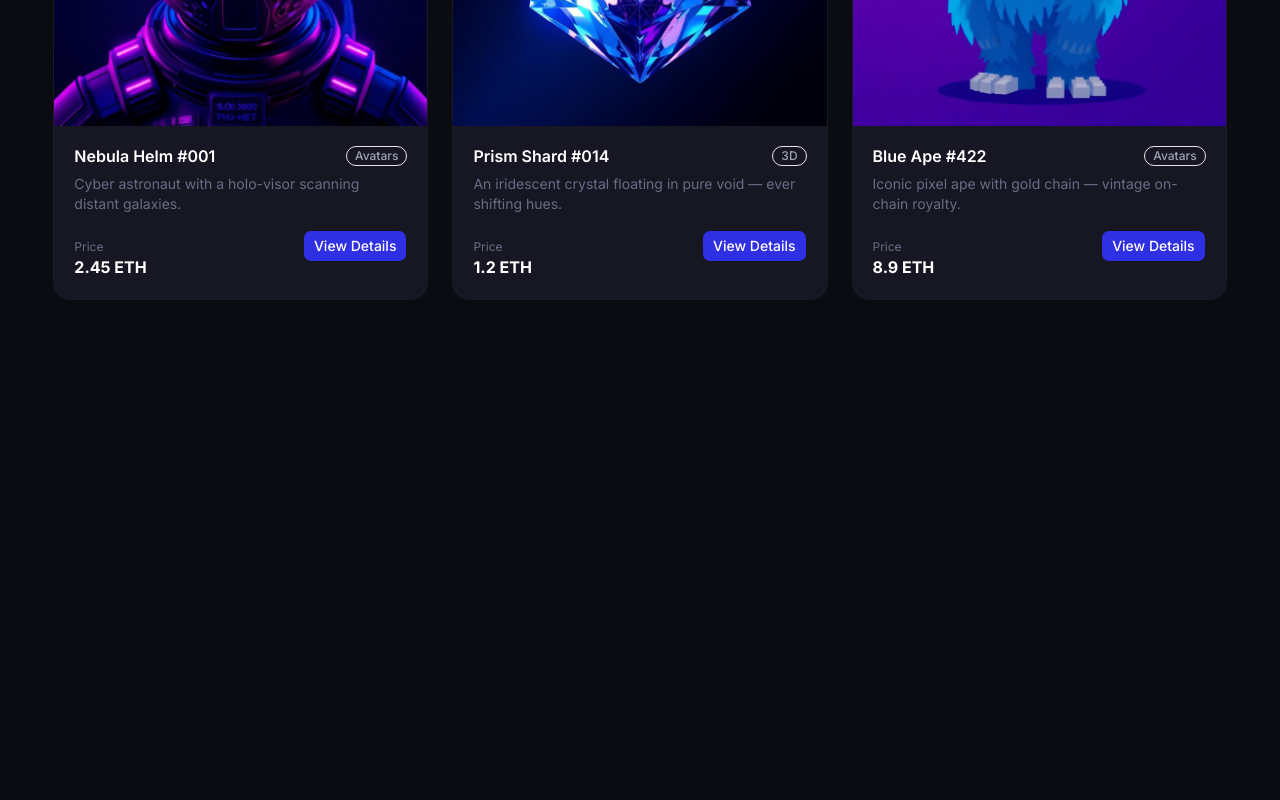
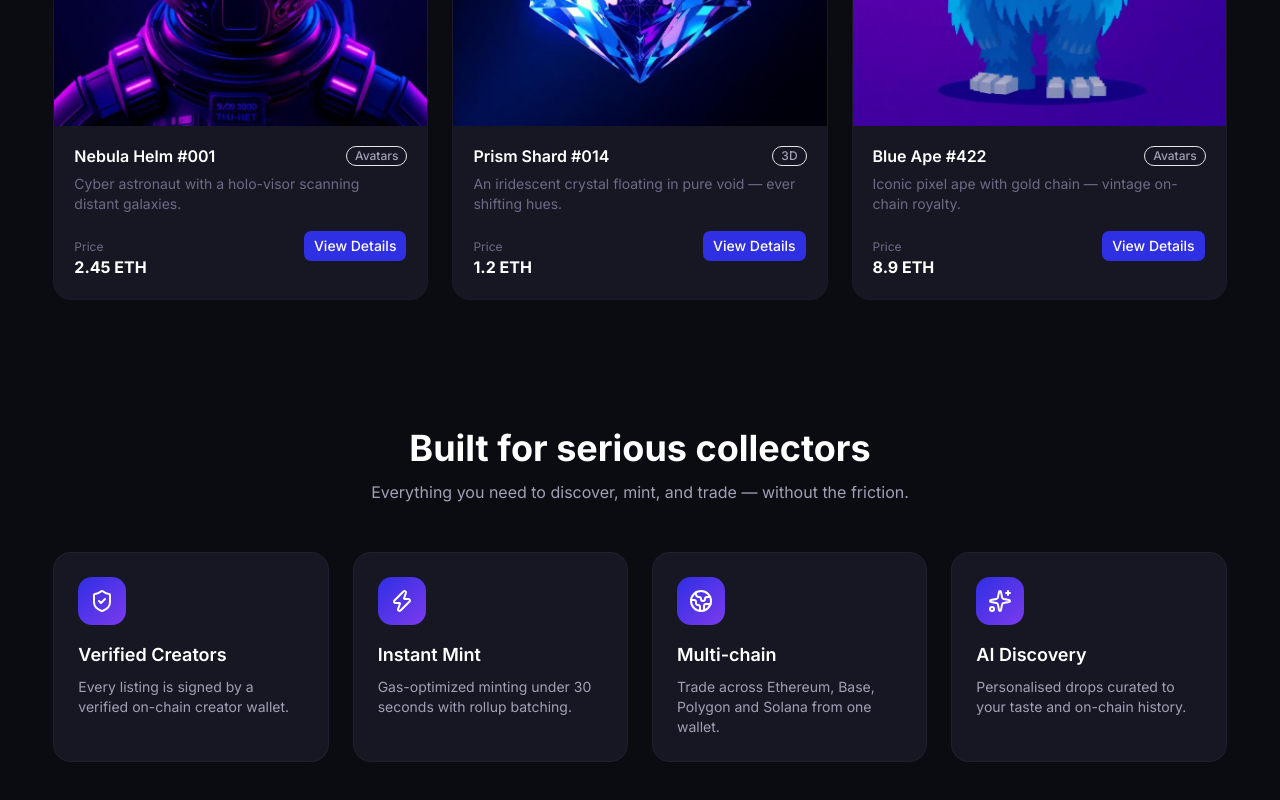
Before and after one commit to Mahedul-Karim/NeFET, a Next.js app: page / in a window 1280 px wide. Shown: the part 1079-1879 px from the top of the page. Before the commit the page ends 1443 px from the top, so only its background shows below. Built offline with nearby package versions, Linux system fonts and the light colour scheme.

Commit message:
features section added

```diff
--- a/app/page.tsx
+++ b/app/page.tsx
@@ -1,4 +1,5 @@
 import Featured from "@/components/home/Featured";
+import Features from "@/components/home/Features";
 import Hero from "@/components/home/Hero";
 
 export default function Home() {
@@ -6,6 +7,7 @@ export default function Home() {
     <>
       <Hero />
       <Featured />
+      <Features />
     </>
   );
 }
--- /dev/null
+++ b/components/home/Features.tsx
@@ -0,0 +1,65 @@
+import React from "react";
+import Container from "../common/Container";
+import {
+  ArrowRight,
+  Sparkles,
+  ShieldCheck,
+  Zap,
+  Globe2,
+  Star,
+} from "lucide-react";
+
+const FEATURES = [
+  {
+    icon: ShieldCheck,
+    title: "Verified Creators",
+    desc: "Every listing is signed by a verified on-chain creator wallet.",
+  },
+  {
+    icon: Zap,
+    title: "Instant Mint",
+    desc: "Gas-optimized minting under 30 seconds with rollup batching.",
+  },
+  {
+    icon: Globe2,
+    title: "Multi-chain",
+    desc: "Trade across Ethereum, Base, Polygon and Solana from one wallet.",
+  },
+  {
+    icon: Sparkles,
+    title: "AI Discovery",
+    desc: "Personalised drops curated to your taste and on-chain history.",
+  },
+];
+
+const Features = () => {
+  return (
+    <Container className="py-16">
+      <div className="text-center mb-12">
+        <h2 className="font-display text-3xl sm:text-4xl font-bold text-primary-text">
+          Built for serious collectors
+        </h2>
+        <p className="mt-3 text-secondary-text">
+          Everything you need to discover, mint, and trade — without the
+          friction.
+        </p>
+      </div>
+      <div className="grid gap-6 sm:grid-cols-2 lg:grid-cols-4">
+        {FEATURES.map((f) => (
+          <div
+            key={f.title}
+            className="group rounded-2xl border border-border-subtle/50 bg-card p-6 transition-all  hover:-translate-y-1"
+          >
+            <div className="flex h-12 w-12 items-center justify-center rounded-xl bg-gradient mb-4">
+              <f.icon className="h-6 w-6 text-primary-text" />
+            </div>
+            <h3 className="font-semibold text-lg text-primary-text">{f.title}</h3>
+            <p className="mt-2 text-sm text-secondary-text">{f.desc}</p>
+          </div>
+        ))}
+      </div>
+    </Container>
+  );
+};
+
+export default Features;
```
